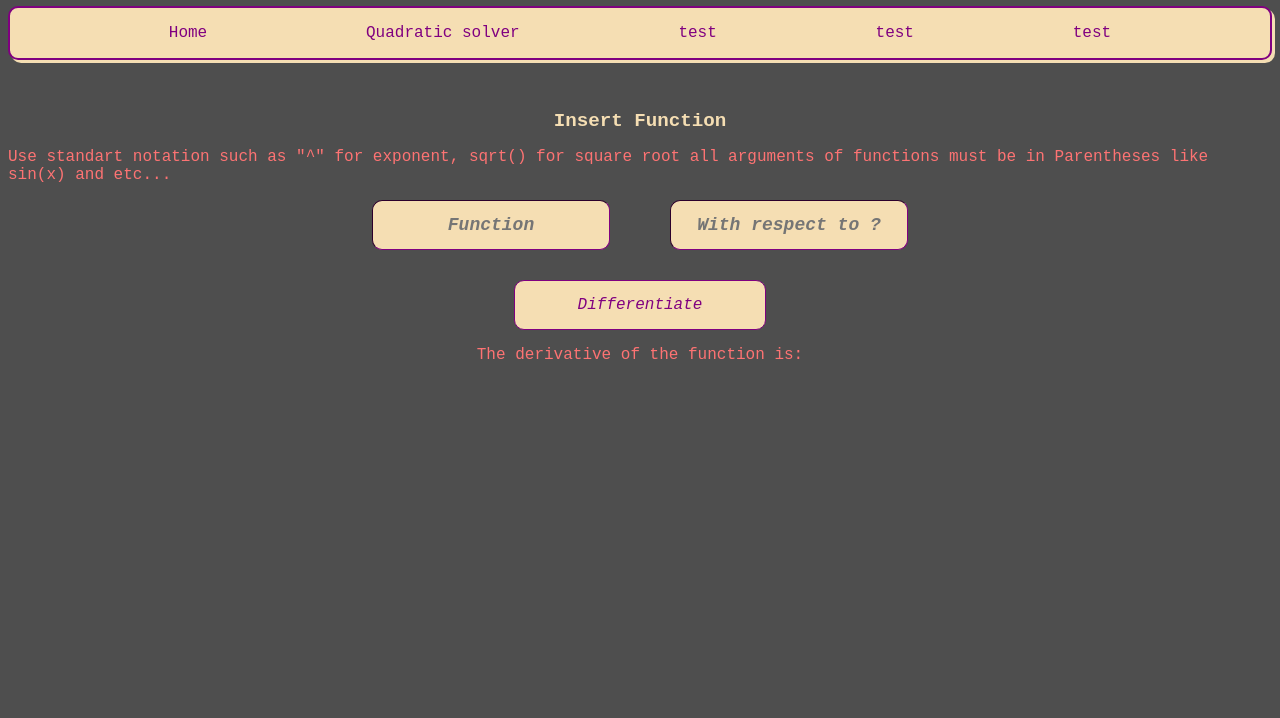
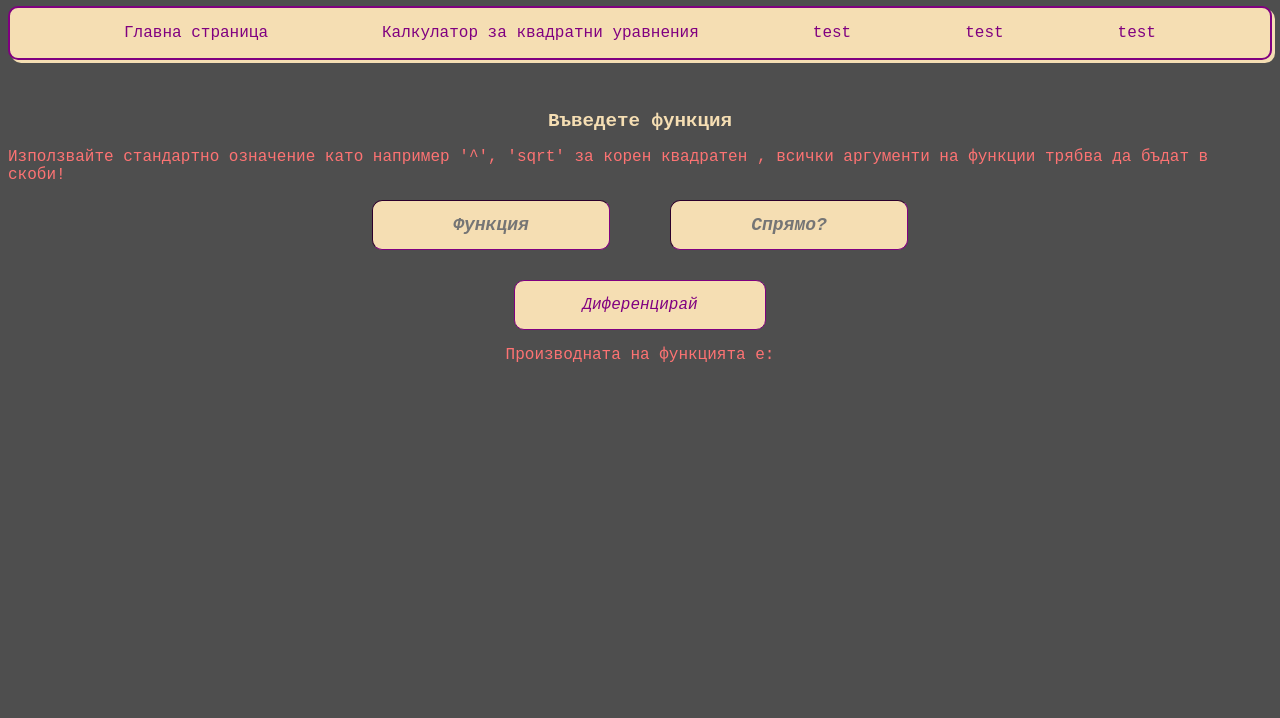
Before and after one commit to iliyanchou/FunctionAnalysis, a plain HTML site: page differentiation.html in a window 1280 px wide. Shown: the part 82-800 px from the top of the page. Drawn offline with nearby package versions, Linux system fonts and the light colour scheme.

Commit message:
Adding language supp

```diff
--- /dev/null
+++ b/Static/Js/langDiff.js
@@ -0,0 +1,21 @@
+function language(){
+    let lang = 'bg';
+   if(lang === 'en'){
+     document.getElementById('page-title-diff').innerHTML = "Differentiation"
+   }
+   if(lang === 'bg'){
+     document.getElementById('page-title-diff').innerHTML = "Производна на функция"
+     document.getElementById('title-diff').innerHTML = "Производна на функция"
+     document.getElementById('diff-anc-1').innerHTML = "Главна страница"
+     document.getElementById('diff-anc-2').innerHTML = "Калкулатор за квадратни уравнения"
+     document.getElementById('insf-diff').innerHTML = "Въведете функция"
+     document.getElementById('shortDesc-diff').innerHTML = "Използвайте стандартно означение като например '^', 'sqrt' за корен квадратен , всички аргументи на функции трябва да бъдат в скоби!"
+     document.getElementsByName('functionInput')[0].placeholder = "Функция"
+     document.getElementsByName('functionVar')[0].placeholder = "Спрямо?"
+     document.getElementById('diff-btn').innerHTML = "Диференцирай"
+     document.getElementById('shortDesc-diff_2').innerHTML = "Производната на функцията е:"
+
+
+
+   }
+   }
--- a/differentiation.html
+++ b/differentiation.html
@@ -4,41 +4,43 @@
 <head>
     <meta charset="UTF-8">
     <meta name="viewport" content="width=device-width, initial-scale=1.0">
-    <title>Differentiation</title>
+    <title id="page-title-diff">Differentiation</title>
     <link rel="stylesheet" href="Static/Css/styles.css">
     <script src="https://cdnjs.cloudflare.com/ajax/libs/mathjs/11.5.0/math.min.js"></script>
+    <script src="/Static/Js/langDiff.js"></script>
 
 </head>
 
 <header class="header">
-    <h1>Differentiation</h1>
+    <h1 id="title-diff">Differentiation</h1>
 </header>
 <body>
     <nav class="navigation">
-        <a href="index">Home</a>
-        <a href="Quadraticsolver">Quadratic solver</a>
-        <a href="#">test</a>
-        <a href="#">test</a>
-        <a href="#">test</a>
+        <a id="diff-anc-1" href="index">Home</a>
+        <a id="diff-anc-2" href="Quadraticsolver">Quadratic solver</a>
+        <a id="diff-anc-3" href="#">test</a>
+        <a id="diff-anc-4" href="#">test</a>
+        <a id="diff-anc-5" href="#">test</a>
     </nav>
     <main>
-        <label for="functioninput" class="infoLabel">Insert Function</label>
-        <p class="shortDesc">Use standart notation such as "^" for exponent,
+        <label id="insf-diff" for="functioninput" class="infoLabel">Insert Function</label>
+        <p id="shortDesc-diff" class="shortDesc">Use standart notation such as "^" for exponent,
             sqrt() for square root all arguments of
             functions must be in Parentheses like sin(x) and etc...</p>
         <section class="inputs">
-            <input id="functioninput" type="text" placeholder="Function" required>
-            <input id="functionvar" type="text" placeholder="With respect to ?">
+            <input id="functioninput" name="functionInput" type="text" placeholder="Function" required>
+            <input id="functionvar" type="text" name="functionVar" placeholder="With respect to ?">
         </section>
         <section class="diffbtn">
-            <button onclick="differentiate()">Differentiate</button>
+            <button id="diff-btn" onclick="differentiate()">Differentiate</button>
         </section>
-        <p class="shortDesc">The derivative of the function is:</p>
+        <p id="shortDesc-diff_2" class="shortDesc">The derivative of the function is:</p>
         <section class="outputs">
             <div type="Derivative" id="functionoutput"></div>
         </section>
     </main>
 </body>
 <script src="Static/Js/Differentiation.js"></script>
+<script>language()</script>
 
 </html>
```
Also changed, not shown: Static/Js/langIndex.js (added, +15 -0 lines), index.html (+14 -8 lines).
